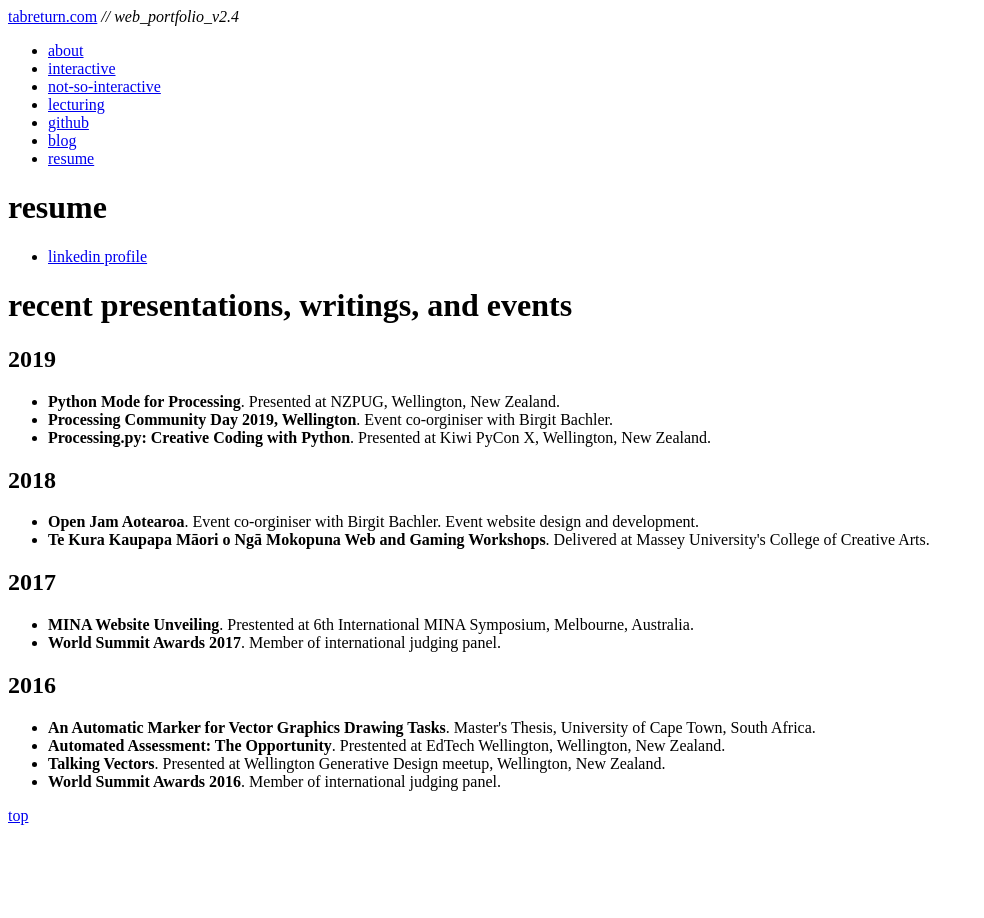
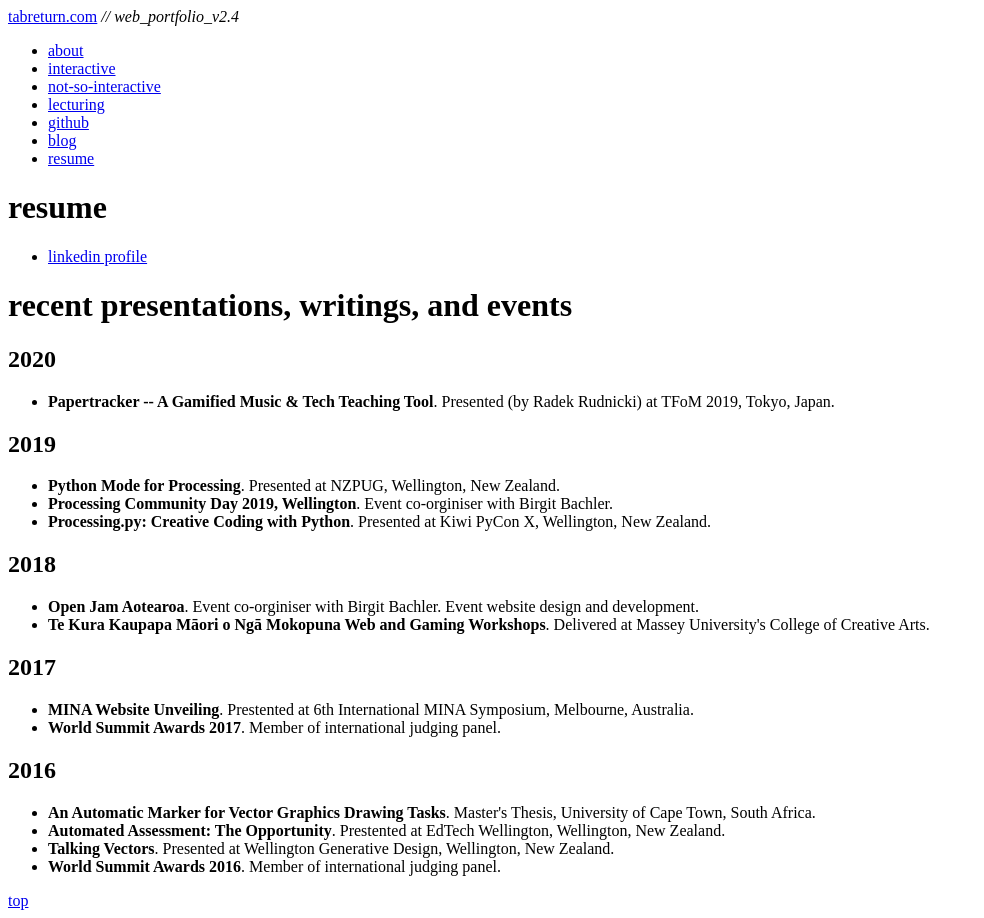
Before and after one commit to tabreturn/tabreturn.portfolio, a Jekyll site: the page built from resume.html, in a window 1280 px wide. Shown: the whole page, without its empty margins (0-984 px from the left). Built offline with Jekyll 4.4.1, drawn with Linux system fonts in a browser that asks for light colours; comment, search, counter and statistics services are not loaded.

Commit message:
- add tfom entry

```diff
--- a/resume.html
+++ b/resume.html
@@ -16,6 +16,10 @@
   <style> .entryContainer h1 {margin-right:0} </style>
 
   <h1>recent presentations, writings, and events</h1>
+  <h2>2020</h2>
+  <ul>
+    <li><b>Papertracker -- A Gamified Music &amp; Tech Teaching Tool</b>. Presented (by Radek Rudnicki) at TFoM 2019, Tokyo, Japan.</li>
+  </ul>
   <h2>2019</h2>
   <ul>
     <li><b>Python Mode for Processing</b>. Presented at NZPUG, Wellington, New Zealand.</li>
@@ -36,6 +40,6 @@
   <ul>
     <li><b>An Automatic Marker for Vector Graphics Drawing Tasks</b>. Master's Thesis, University of Cape Town, South Africa.</li>
     <li><b>Automated Assessment: The Opportunity</b>. Prestented at EdTech Wellington, Wellington, New Zealand.</li>
-    <li><b>Talking Vectors</b>. Presented at Wellington Generative Design meetup, Wellington, New Zealand.</li>
+    <li><b>Talking Vectors</b>. Presented at Wellington Generative Design, Wellington, New Zealand.</li>
     <li><b>World Summit Awards 2016</b>. Member of international judging panel.</li>
 </div>
```
